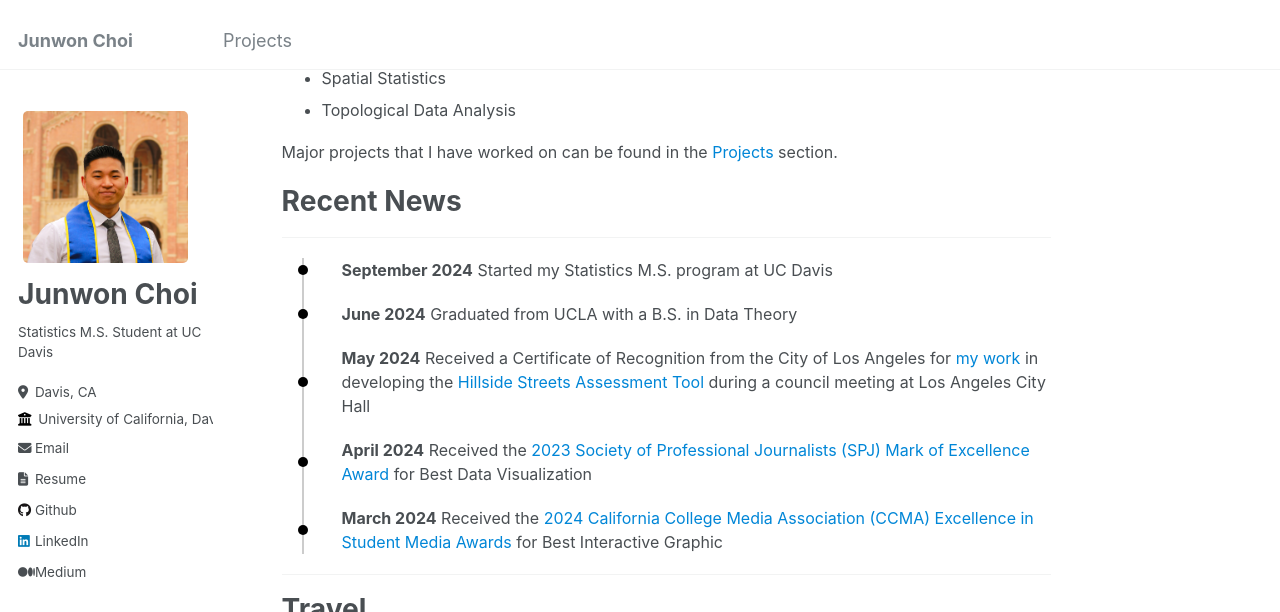
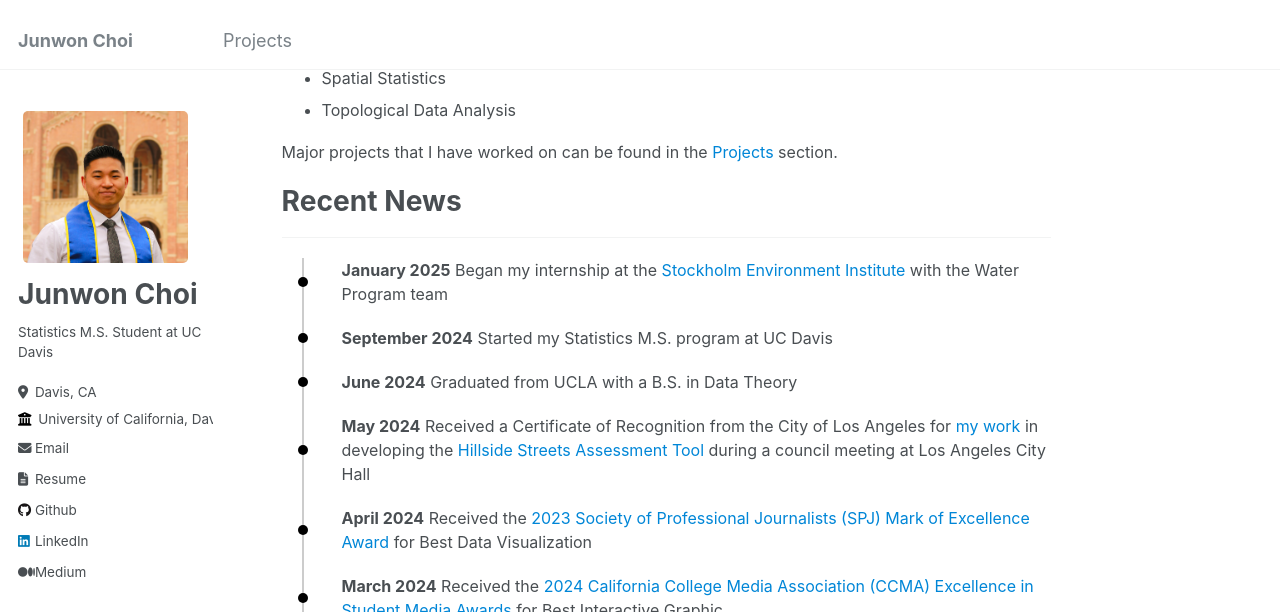
Before and after one commit to cjunwon/cjunwon.github.io, a Jekyll site: the page built from _pages/about.md, in a window 1280 px wide and 900 px high, scrolled down 645 px, cut to the strip 0-612 px from the top of the window. Built offline with Jekyll 4.4.1, drawn with Linux system fonts in a browser that asks for light colours.

Commit message:
Update timeline.html

```diff
--- a/_includes/timeline.html
+++ b/_includes/timeline.html
@@ -1,6 +1,9 @@
 <html>
     <div>
         <ul class="timeline">
+            <li>
+                <span class="date">January 2025</span> Began my internship at the <a href="https://www.sei.org">Stockholm Environment Institute</a> with the Water Program team
+            </li>
             <li>
                 <span class="date">September 2024</span> Started my Statistics M.S. program at UC Davis
             </li>
```
